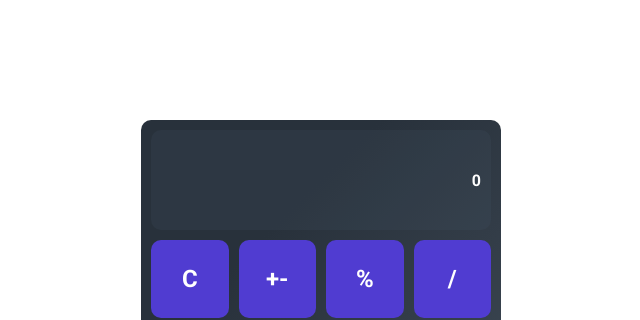
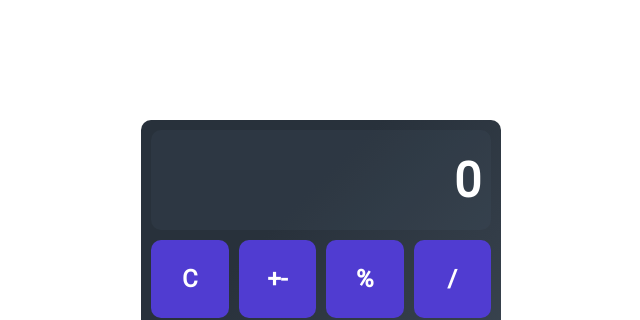
Before and after one commit to ctd4wa/Calculator, a React (Create React App) app: page / in a window 1280 px wide. Shown: the top 320 px of the page, without its empty margins (319-959 px from the left). Built offline with nearby package versions, Linux system fonts and the light colour scheme.

Commit message:
feat: simplifies font and increase fontsize on screen

```diff
--- a/src/components/Screen.css
+++ b/src/components/Screen.css
@@ -9,6 +9,7 @@
     align-items: center;
     justify-content: flex-end;
     color: white;
+    font-size: 48px;
     font-weight: bold;
     box-sizing: border-box;
   }
--- a/src/index.css
+++ b/src/index.css
@@ -1,5 +1,4 @@
-@import url('https://fonts.googleapis.com/css2?family=Roboto:ital,wght@0,100;0,300;0,400;0,500;0,700;0,900;1,100;1,300;1,400;1,500;1,700;1,900&display=swap');
-
+@import url("https://fonts.googleapis.com/css2?family=Roboto&display=swap");
 * {
   margin: 0;
   padding: 0;
```
